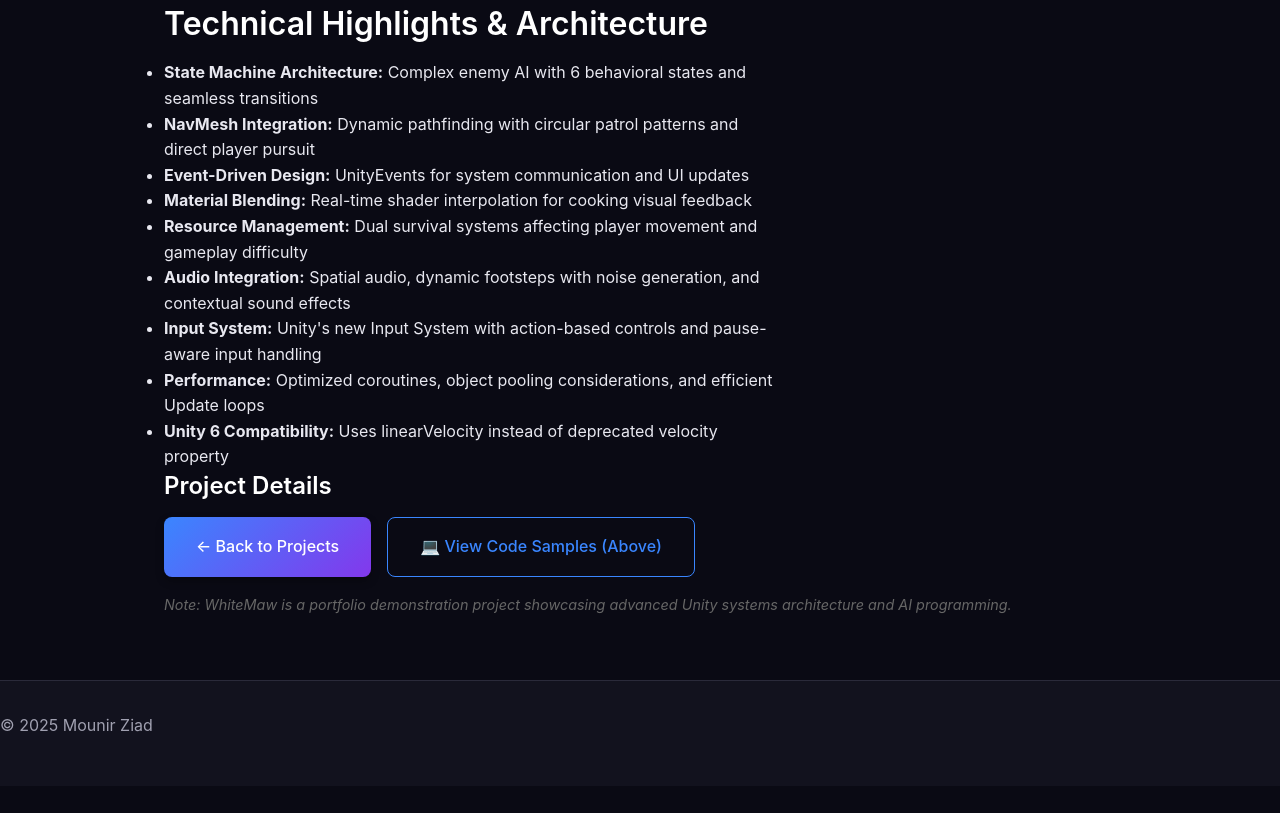
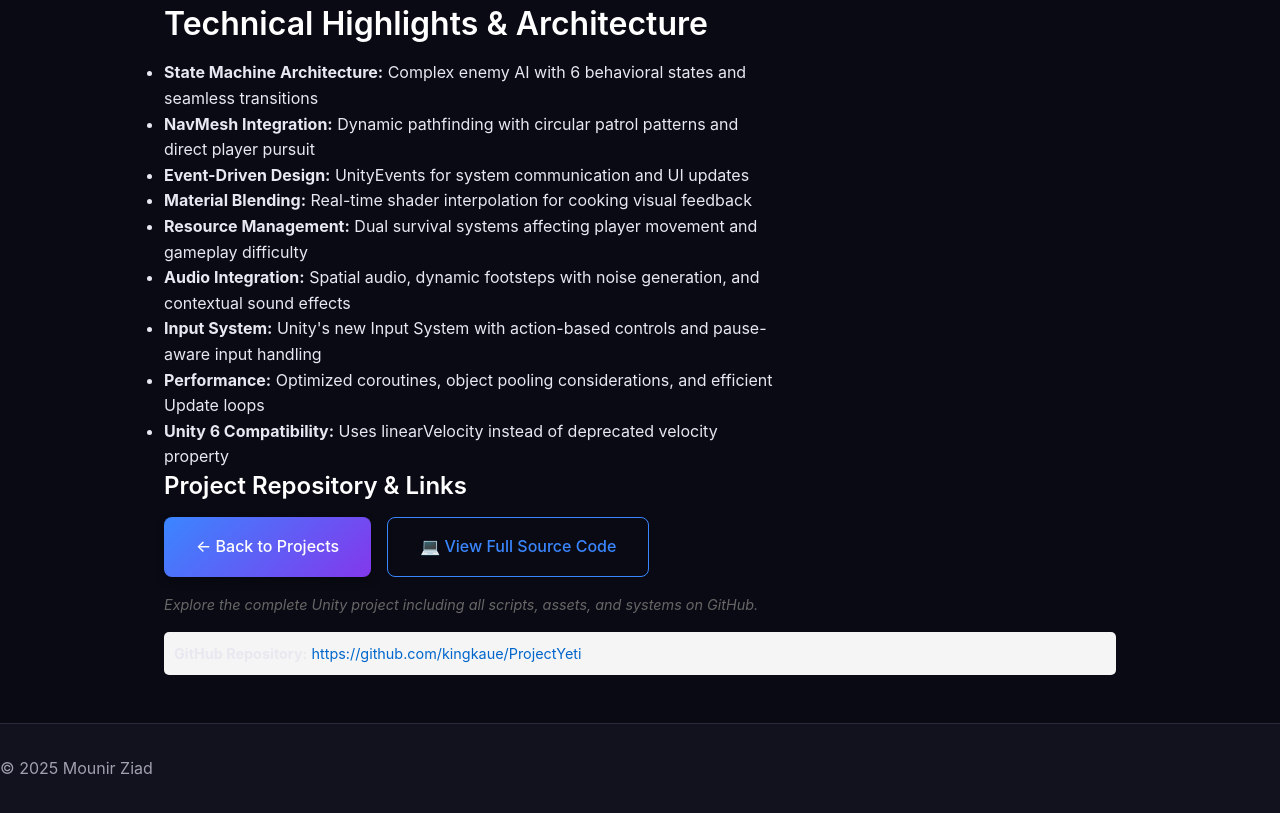
Before and after one commit to mounirziad/portfolio-website, a plain HTML site: page slushrush.html in a window 1280 px wide. Shown: the part 5659-6472 px from the top of the page. Before the commit the page ends 6445 px from the top, so only its background shows below. Drawn offline with Linux system fonts and the light colour scheme.

```diff
--- a/slushrush.html
+++ b/slushrush.html
@@ -559,18 +559,24 @@ void HandleColdShiver()
     </div>
 
     <section class="project-repo">
-      <h3>Project Details</h3>
+      <h3>Project Repository & Links</h3>
       <div class="btn-group">
         <a href="projects.html" class="btn btn-primary">
           ← Back to Projects
         </a>
-        <a href="#" class="btn btn-secondary" onclick="alert('WhiteMaw project repository coming soon!')">
-          💻 View Code Samples (Above)
+        <a href="https://github.com/kingkaue/ProjectYeti" class="btn btn-secondary" target="_blank">
+          💻 View Full Source Code
         </a>
       </div>
       <p style="margin-top: 1rem; font-size: 0.9rem; color: #666;">
-        <em>Note: WhiteMaw is a portfolio demonstration project showcasing advanced Unity systems architecture and AI programming.</em>
+        <em>Explore the complete Unity project including all scripts, assets, and systems on GitHub.</em>
       </p>
+      <div style="margin-top: 1rem; padding: 10px; background: #f5f5f5; border-radius: 5px; font-size: 0.9rem;">
+        <strong>GitHub Repository:</strong>
+        <a href="https://github.com/kingkaue/ProjectYeti" target="_blank" style="color: #0066cc;">
+          https://github.com/kingkaue/ProjectYeti
+        </a>
+      </div>
     </section>
   </main>
 
```
